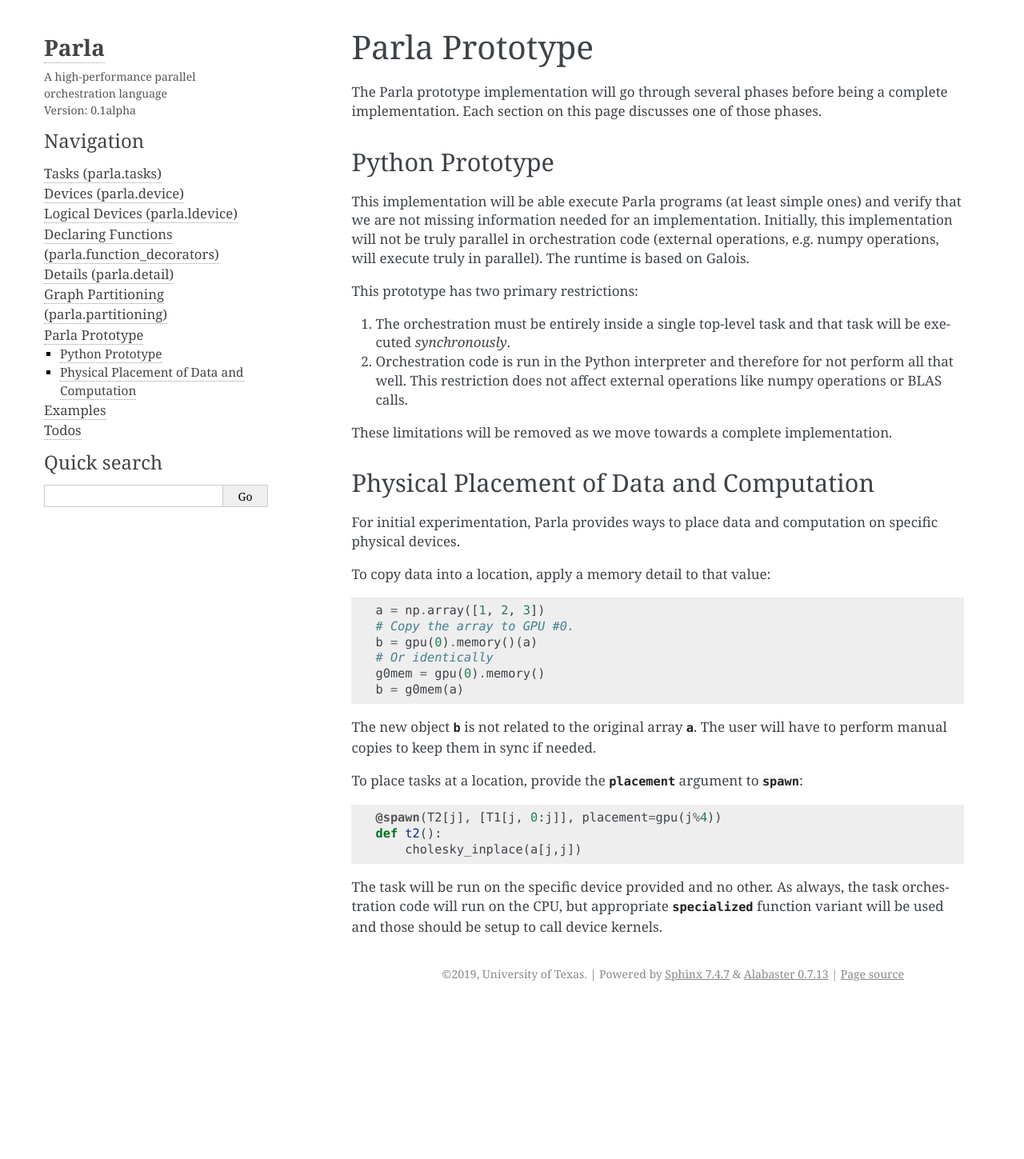
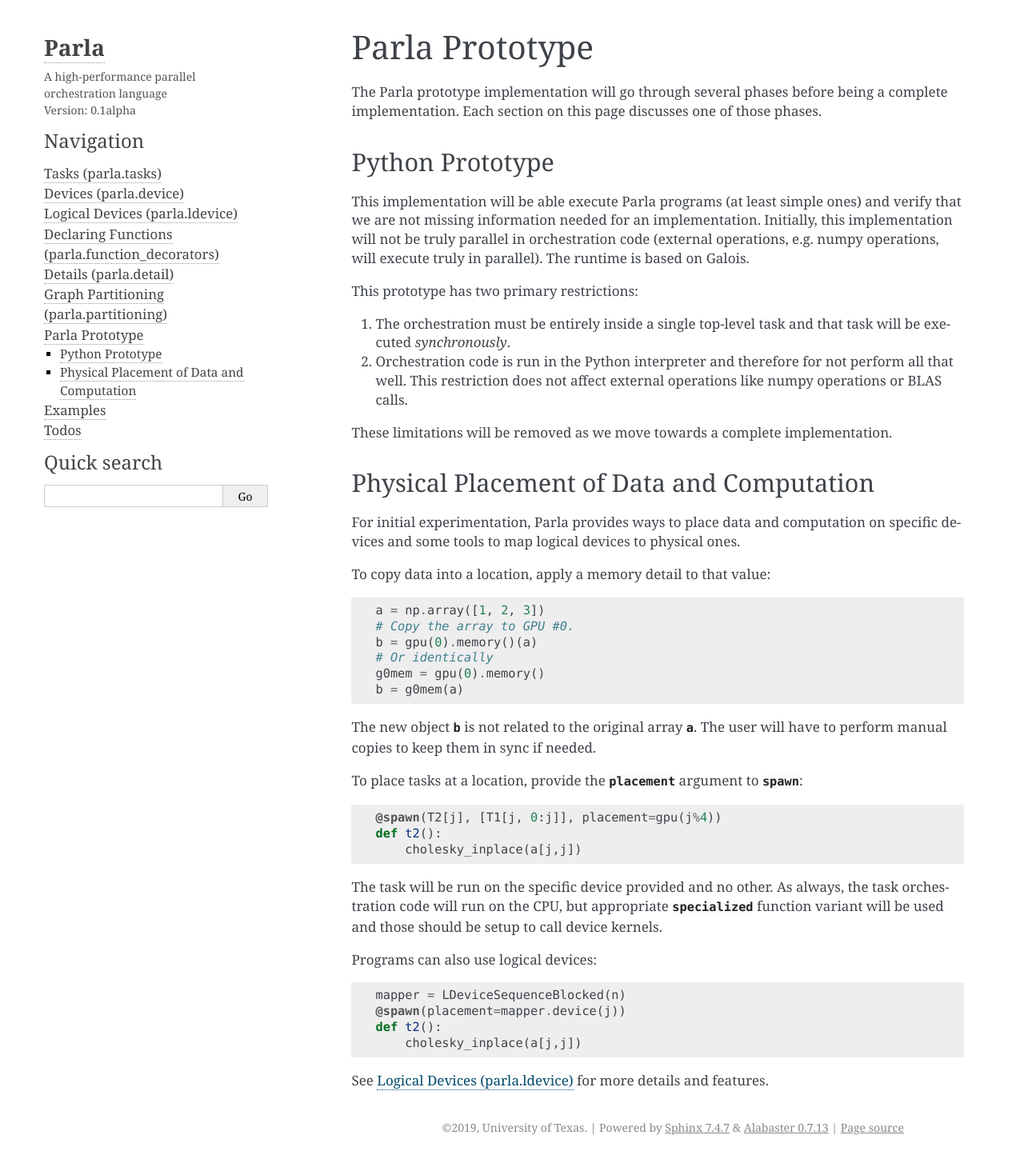
Before and after one commit to ut-parla/Parla.py, a Sphinx documentation site: the page built from docs/source/prototype.rst, in a window 1280 px wide. Shown: the whole page at 80% size. Built offline with Sphinx 7.4.7, drawn with Linux system fonts in a browser that asks for light colours; before the commit the page ends 1257 px from its top, so only the background shows below that.

```diff
--- a/docs/source/parla.ldevice.rst
+++ b/docs/source/parla.ldevice.rst
@@ -1,3 +1,5 @@
+.. _Logical Devices:
+
 Logical Devices (parla.ldevice)
 ===============================
 
--- a/docs/source/prototype.rst
+++ b/docs/source/prototype.rst
@@ -23,7 +23,8 @@ These limitations will be removed as we move towards a complete implementation.
 Physical Placement of Data and Computation
 ------------------------------------------
 
-For initial experimentation, Parla provides ways to place data and computation on specific physical devices.
+For initial experimentation, Parla provides ways to place data and computation on specific devices and some tools to
+map logical devices to physical ones.
 
 To copy data into a location, apply a memory detail to that value:
 
@@ -51,4 +52,16 @@ To place tasks at a location, provide the `placement` argument to `~parla.tasks.
         cholesky_inplace(a[j,j])
 
 The task will be run on the specific device provided and no other.
-As always, the task orchestration code will run on the CPU, but appropriate `~parla.function_decorators.specialized` function variant will be used and those should be setup to call device kernels.
+As always, the task orchestration code will run on the CPU, but appropriate `~parla.function_decorators.specialized`
+function variant will be used and those should be setup to call device kernels.
+
+Programs can also use logical devices:
+
+.. code-block:: python
+
+    mapper = LDeviceSequenceBlocked(n)
+    @spawn(placement=mapper.device(j))
+    def t2():
+        cholesky_inplace(a[j,j])
+
+See :ref:`Logical Devices` for more details and features.
```
Also changed, not shown: docs/source/examples.rst (+23 -4 lines), 2 other files.
